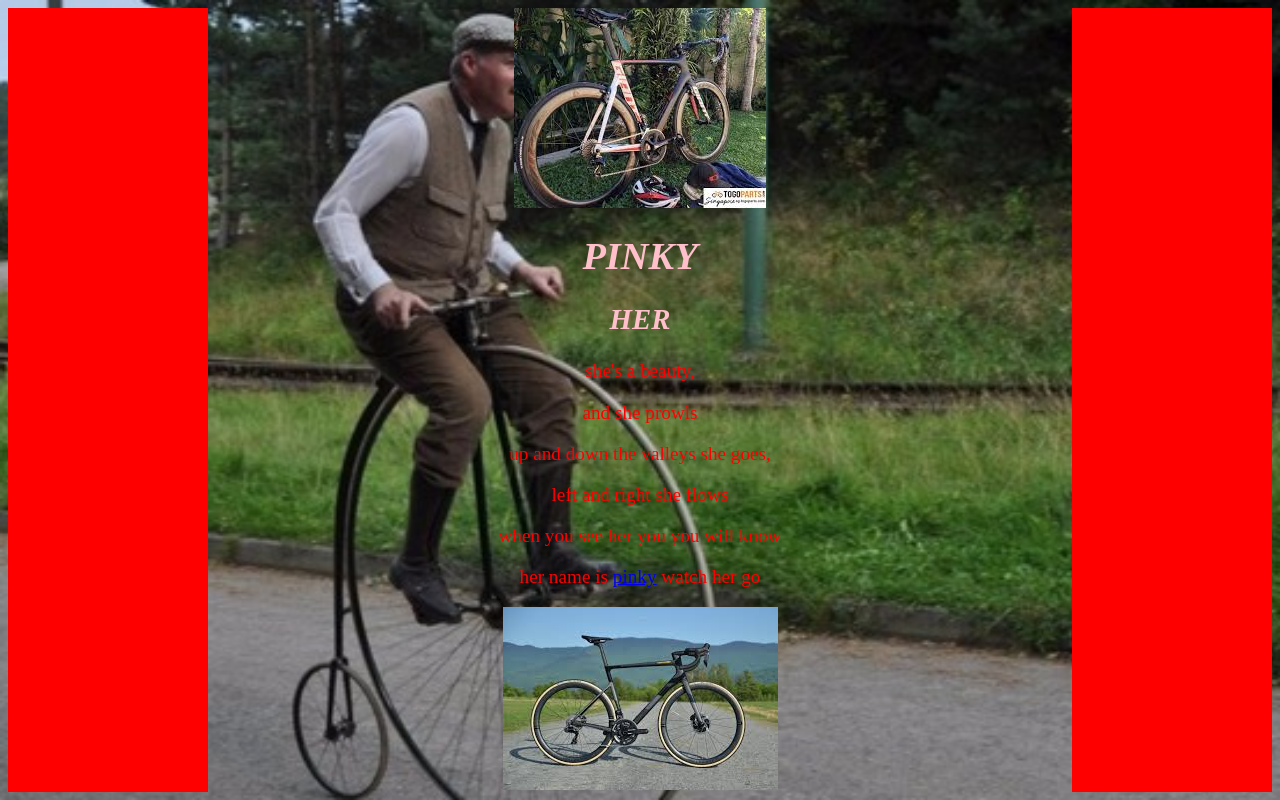
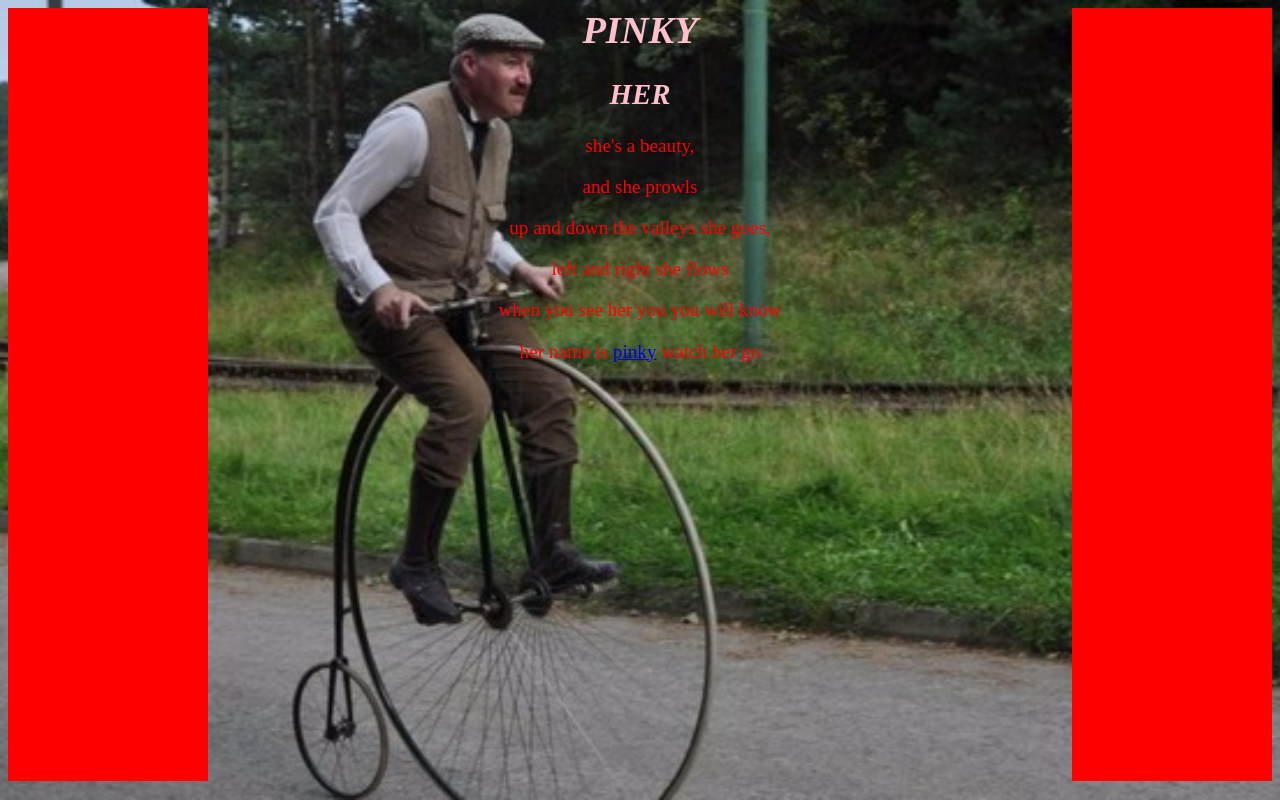
Before and after one commit to Dave-3/SCRAM-MASTER-NINJA, a plain HTML site: page pinky/pinky.html in a window 1280 px wide. Drawn offline with Linux system fonts and the light colour scheme.

Commit message:
image del

```diff
--- a/pinky/pinky.html
+++ b/pinky/pinky.html
@@ -2,7 +2,6 @@
   <header>
     <title>Pinky</title>
     <link rel="stylesheet" href="css/styles.css"type="text/css">
-    <img src="images/image10.jpeg" alt="roadbike">
   </header>
     <body>
       <div class="bod">
@@ -16,7 +15,6 @@
         <p>left and right she flows</p>
         <p>when you see her you you will know</p>
         <p>her name is <span class="link"> <a href="about.html"> pinky</a></span> watch her go</p>
-        <img src="images/imagr6.jpeg" alt="roadbike">
       </div>
     </body>
 </html>
```
